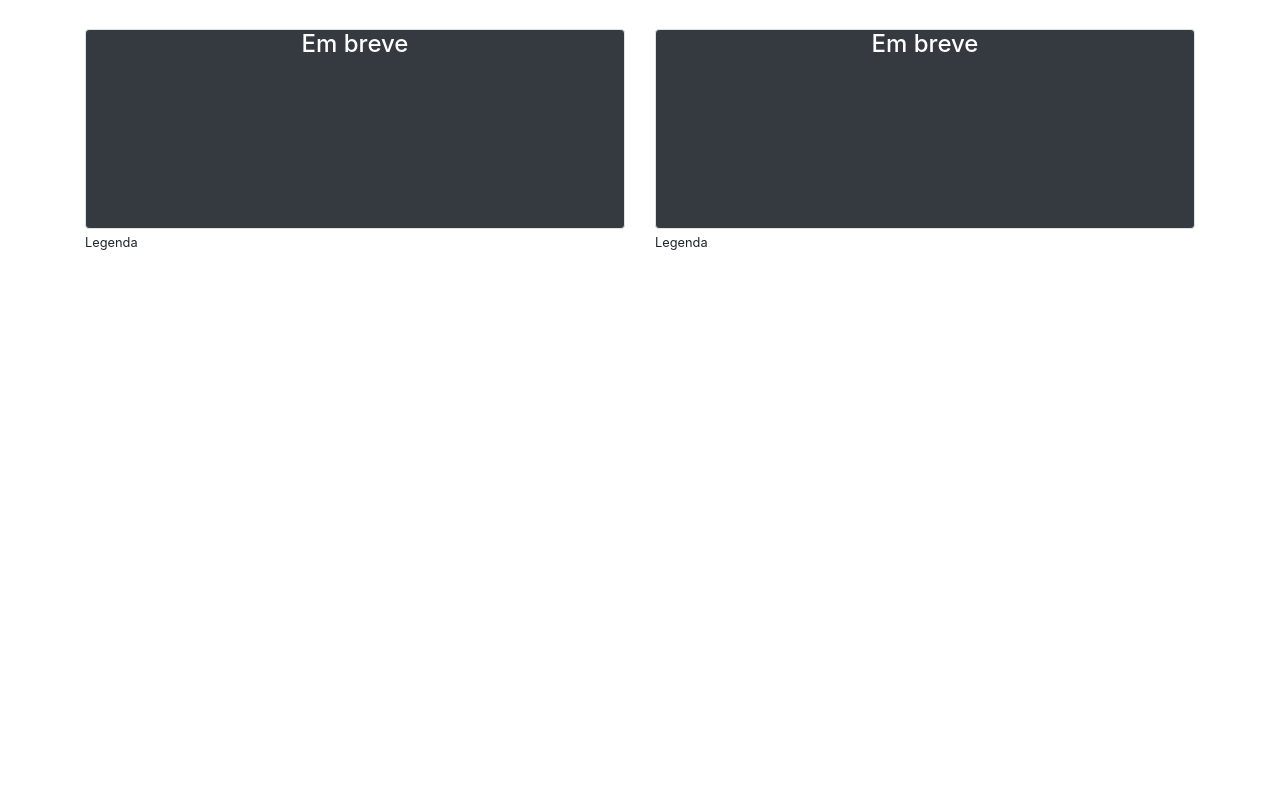
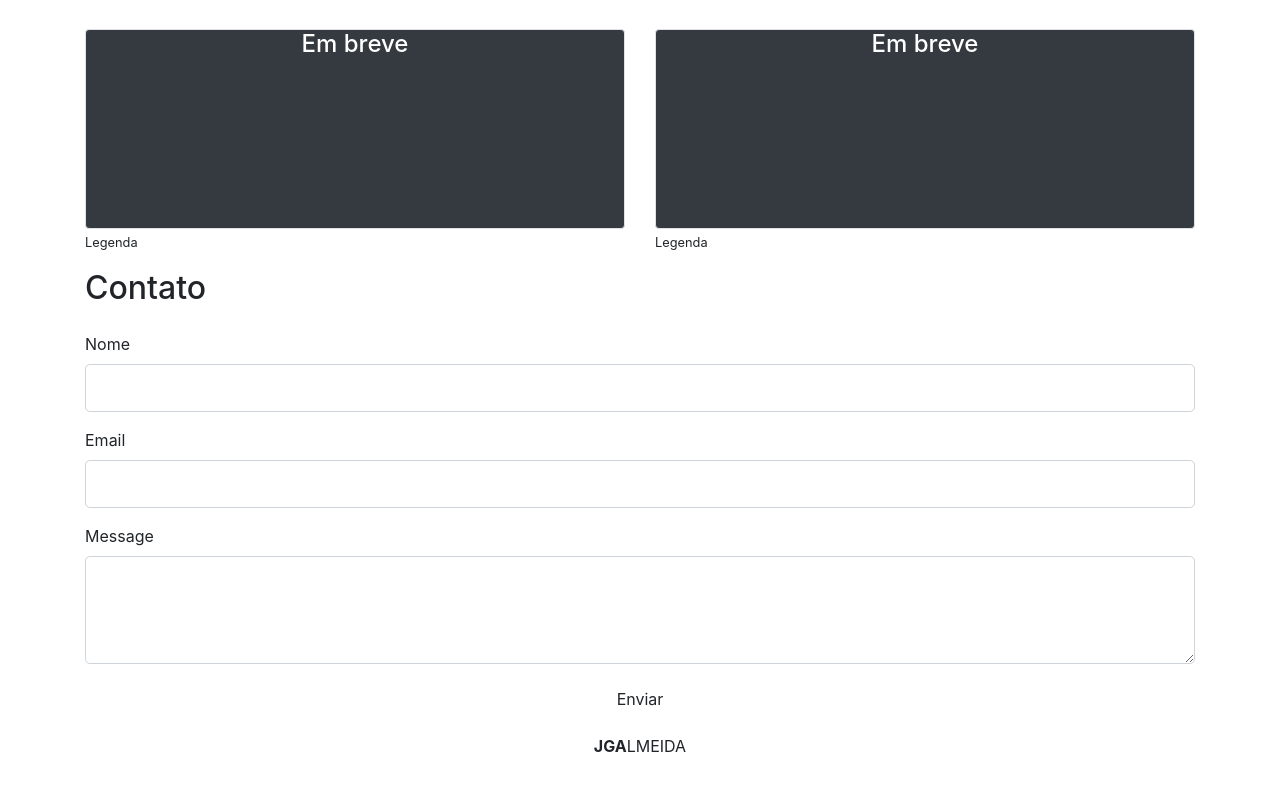
Before and after one commit to jgalmeida93/Gatsby-Portfolio-New, a Gatsby site: page / in a window 1280 px wide. Shown: the part 1648-2443 px from the top of the page. Before the commit the page ends 1917 px from the top, so only its background shows below. Built offline with nearby package versions, Linux system fonts and the light colour scheme; Gatsby itself is replaced by a stand-in of ours.

Commit message:
:art: Adiciona Contato e Footer

```diff
--- a/src/pages/index.js
+++ b/src/pages/index.js
@@ -5,7 +5,8 @@ import Menu from '../components/menu';
 import Header from '../components/header';
 import Sobre from '../components/sobre';
 import Trabalhos from '../components/trabalhos';
-
+import Contato from '../components/contato';
+import Footer from '../components/footer';
 
 
 const IndexPage = () => (
@@ -23,6 +24,8 @@ const IndexPage = () => (
 
       <Sobre />
       <Trabalhos />
+      <Contato />
+      <Footer />
  </div>
 )
 
```
